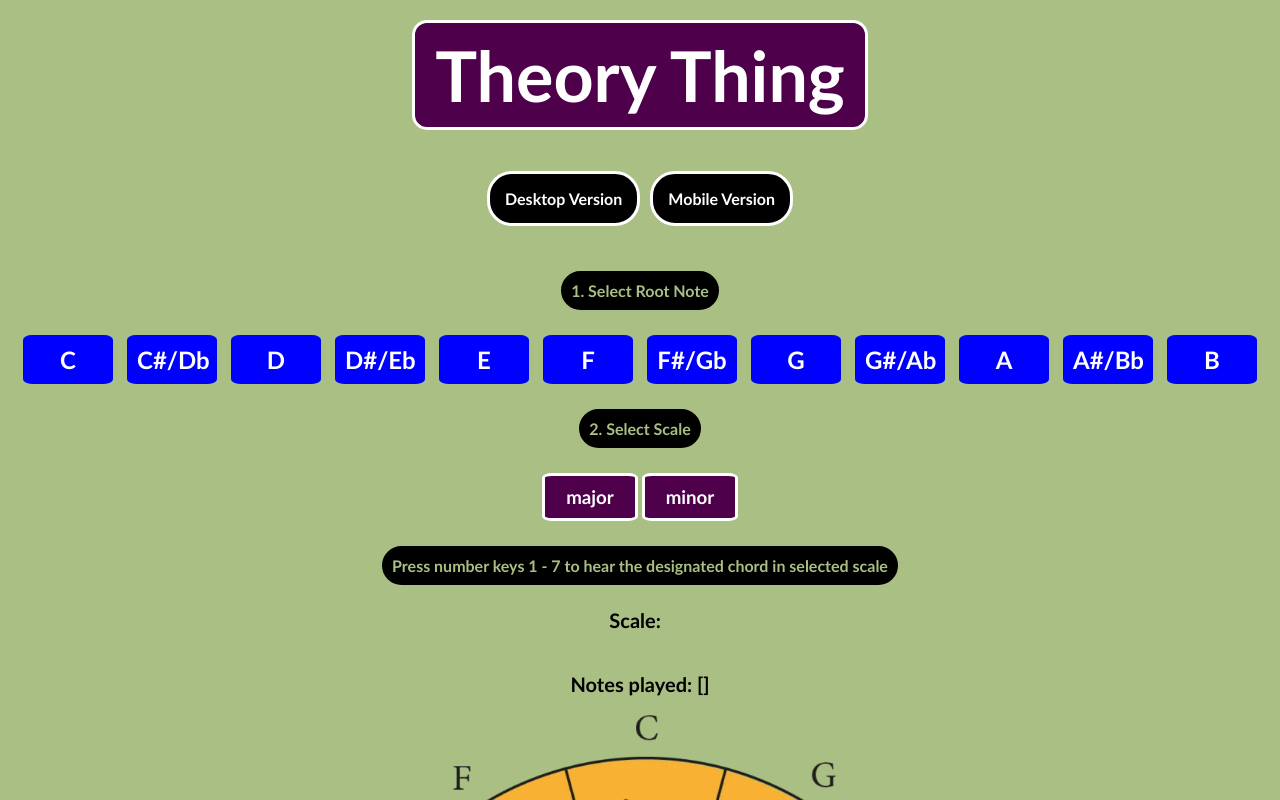
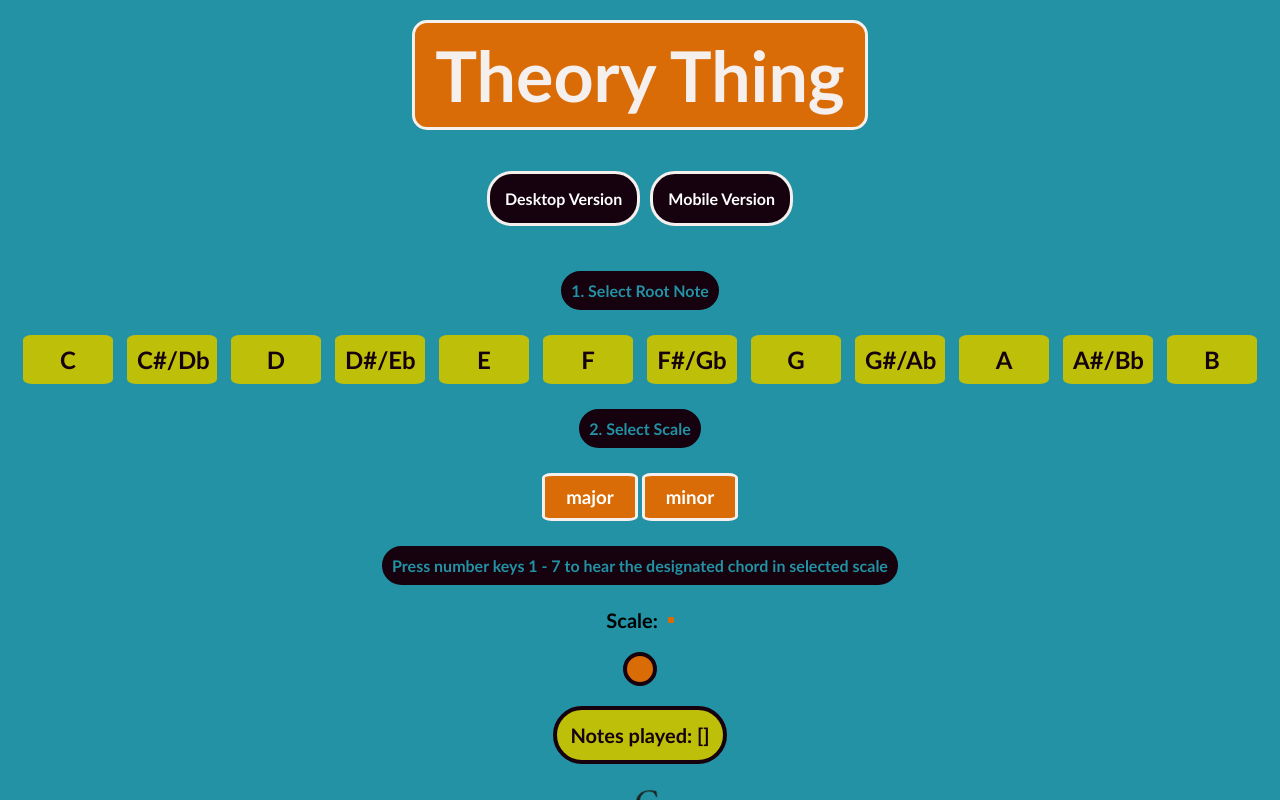
Before and after one commit to taariqelliott/theory-thing, a React (Vite) app: page / in a window 1280 px wide. Shown: the top 800 px of the page. Built offline with nearby package versions, Linux system fonts and the light colour scheme.

Commit message:
fixed styling

```diff
--- a/src/App.css
+++ b/src/App.css
@@ -1,27 +1,32 @@
 :root {
-    --main-bg-color: cornflowerblue;
-    --main-bg-color: cornflowerblue;
-    --main-bg-color: cornflowerblue;
-  }
+    --blue: #2292a4;
+    --white: #f5efed;
+    --green: #bdbf09;
+    --green-hover: #0c841c;
+    --orange: #d96c06;
+    --orange-hover: #824104;
+    --black: #15020e;
+    --hover: #a14151;
+    --hover-active: #5e2630;
+}
 
 
 body {
     margin: auto 0;
-    background: rgb(170, 191, 132);
+    background: var(--blue);
     font-family: 'Trebuchet MS', 'Lucida Sans Unicode', 'Lucida Grande', 'Lucida Sans', Arial, sans-serif;
 }
 
 .title {
-    background: rgb(78, 0, 75);
-    color: white;
+    background: var(--orange);
+    color: var(--white);
     font-size: 70px;
     text-align: center;
     display: table;
     margin: 20px auto 20px auto;
     padding: 10px 20px;
-    border: rgb(255, 255, 255) solid 3px;
+    border: var(--white) solid 3px;
     border-radius: 15px;
-
 }
 
 .keys {
@@ -46,30 +51,30 @@ body {
 }
 
 .chord-button {
-    border-radius: 10%;
-    background: blue;
-    color: white;
+    border-radius: 10px;
+    background: var(--orange);
+    color: var(--white);
     margin: 2px;
     padding: 10px;
     cursor: pointer;
     width: 70px;
     text-align: center;
-    border: none;
-    border: rgb(255, 255, 255) solid 1px;
+
+    border: var(--white) solid 3px;
 }
 
 .chord-button:hover {
-    background-color: rgb(161, 65, 81);
+    background-color: var(--hover);
 }
 
 .chord-button:active {
-    background-color: red;
+    background-color: var(--hover-active);
 }
 
 h2 {
     border-radius: 10%;
-    background: blue;
-    color: white;
+    background: var(--green);
+    color: var(--black);
     margin: 2px;
     padding: 10px;
     cursor: pointer;
@@ -79,11 +84,12 @@ h2 {
 }
 
 h2:hover {
-    background-color: rgb(0, 0, 118);
+    background-color: var(--green-hover);
+    color: var(--black);
 }
 
 h2:active {
-    background-color: orangered;
+    background-color: var(--hover);
 }
 
 .scaleInfo {
@@ -93,6 +99,9 @@ h2:active {
     align-items: center;
     margin-top: 20px;
     font-size: 20px;
+    color: var();
+
+
 }
 
 .minormajor {
@@ -104,17 +113,18 @@ h2:active {
 }
 
 .scaleChoice {
-    border: rgb(255, 255, 255) solid 3px;
-    background: rgb(78, 0, 75);
+    border: var(--white) solid 3px;
+    background: var(--orange);
     color: white;
 }
 
 .scaleChoice:hover {
-    background: rgb(255, 81, 0);
+    background: var(--hover);
 }
 
+
 .scaleChoice:active {
-    background-color: pink;
+    background-color: var(--hover-active);
 }
 
 h3 {
@@ -134,11 +144,14 @@ h3 {
 }
 
 .noteValue {
-    color: blue;
+    color: var(--white);
 }
 
 .chordValue {
-    color: rgb(123, 1, 72);
+    color: var(--black);
+    background: var(--orange);
+    padding: 3px;
+    border-radius: 20%;
 }
 
 .circleParent {
@@ -154,11 +167,35 @@ h3 {
 
 .select-scale {
     text-align: center;
-    background:rgb(0, 0, 0);
+    background: var(--black);
     display: table;
     margin: 20px auto 20px auto;
     padding: 10px;
     border-radius: 25px;
-    color: rgb(170, 191, 132);
+    color: var(--blue);
     border: solid;
 }
+
+.which-notes {
+    text-align: center;
+    display: table;
+    margin: 20px auto 20px auto;
+    font-size: 20px;
+    padding: 13px;
+    border-radius: 520px;
+    color: var(--black);
+    background: var(--green);
+    border: var(--black) 4px solid;
+}
+
+.which-chord {
+    text-align: center;
+    display: table;
+    margin: 20px auto 20px auto;
+    font-size: 20px;
+    background: var(--orange);
+    padding: 13px;
+    border-radius: 20px;
+    color: var(--white);
+    border: var(--black) 4px solid;
+}
--- a/src/components/Desktop.jsx
+++ b/src/components/Desktop.jsx
@@ -1214,8 +1214,8 @@ function Desktop() {
                 <span className="chordValue">{chordValue}</span>
             </h1>
 
-            <h1 className="scaleInfo">{whichChord}</h1>
-            <h1 className="scaleInfo">Notes played: [{chordNotes}]</h1>
+            <h1 className="which-chord">{whichChord}</h1>
+            <h1 className="which-notes">Notes played: [{chordNotes}]</h1>
 
             <div className="circleParent">
                 <img
--- a/src/components/MiniNav.css
+++ b/src/components/MiniNav.css
@@ -1,3 +1,15 @@
+:root {
+    --blue: #2292a4;
+    --white: #f5efed;
+    --green: #bdbf09;
+    --green-hover: #0c841c;
+    --orange: #d96c06;
+    --orange-hover: #824104;
+    --black: #15020e;
+    --hover: #a14151;
+    --hover-active: #5e2630;
+}
+
 .mininav{
     display: flex;
     align-items: center;
@@ -10,13 +22,14 @@ a{
 }
 
 .mininav-h4{
-    background-color: black;
+    background-color: var(--black);
     padding: 15px;
     border-radius: 25px;
-    border: solid white 3px;
+    border: solid var(--white) 3px;
 }
 
 .mininav-h4:hover{
-    background-color:  rgb(78, 0, 75);
+    background-color:  var(--green);
+    color: var(--black);
 
 }
```
